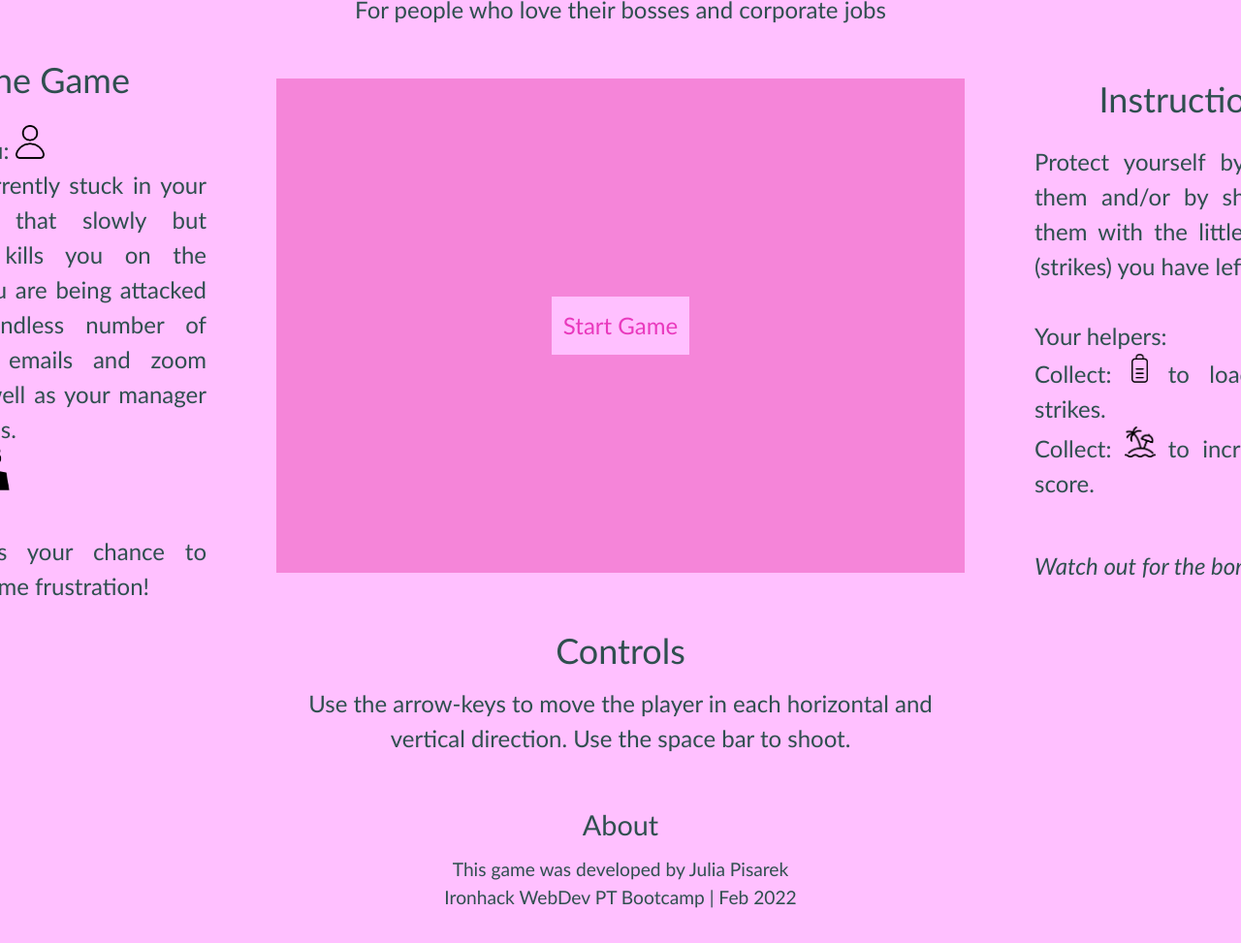
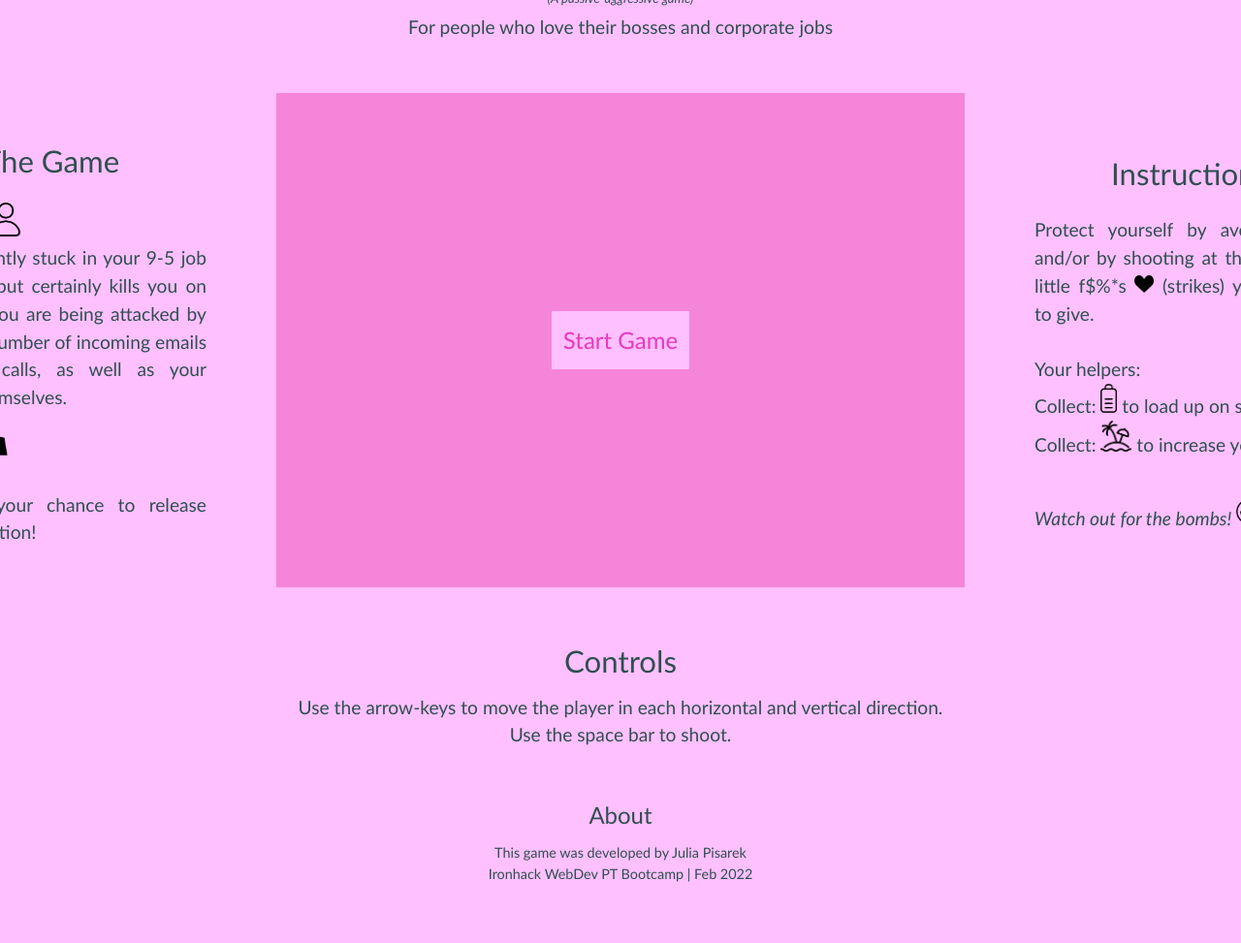
Before and after one commit to juliapsrk/the-manager-scavenger, a plain HTML site: page index.html in a window 1280 px wide. Shown: the top 973 px of the page at 97% size. After the commit the page ends 937 px from the top, so only its background shows below. Drawn offline with Linux system fonts and the light colour scheme.

Commit message:
friday update2

```diff
--- a/styles/style.css
+++ b/styles/style.css
@@ -48,28 +48,28 @@ body {
 }
 
 h1 {
-  font-size: 2em;
+  font-size: 1.8em;
   font-weight: normal;
   margin-top: 10px;
   margin-bottom: 10px;
 }
 
 h2 {
-  font-size: 1.5em;
+  font-size: 1.3em;
   font-weight: normal;
   margin-top: 5px;
   margin-bottom: 10px;
 }
 
 h3 {
-  font-size: 1.5em;
+  font-size: 1.3em;
   font-weight: normal;
   margin-top: 10px;
   margin-bottom: 20px;
 }
 
 p {
-  font-size: 1em;
+  font-size: 0.8em;
   font-weight: lighter;
   margin: 0;
   margin-bottom: 5px;
@@ -77,7 +77,7 @@ p {
 }
 
 .gameAndInstructionsP {
-  font-size: 1em;
+  font-size: 0.8em;
   font-weight: lighter;
   margin: 0;
   margin-bottom: 5px;
@@ -85,20 +85,20 @@ p {
 }
 
 h4 {
-  font-size: 1.2em;
+  font-size: 1em;
   font-weight: normal;
   margin-top: 50px;
   margin-bottom: 10px;
 }
 
 h5 {
-  font-size: 0.8em;
+  font-size: 0.6em;
   font-weight: lighter;
   margin-top: 10px;
 }
 
 h6 {
-  font-size: 0.75em;
+  font-size: 0.55em;
   font-weight: lighter;
   margin-top: 5px;
   margin-bottom: 5px;
@@ -169,8 +169,6 @@ canvas {
   font-size: 0.8em;
   font-weight: lighter;
   text-align: justify;
-  /* margin-top: 10px;
-  margin-bottom: 20px; */
 }
 
 .screen h2 {
```
